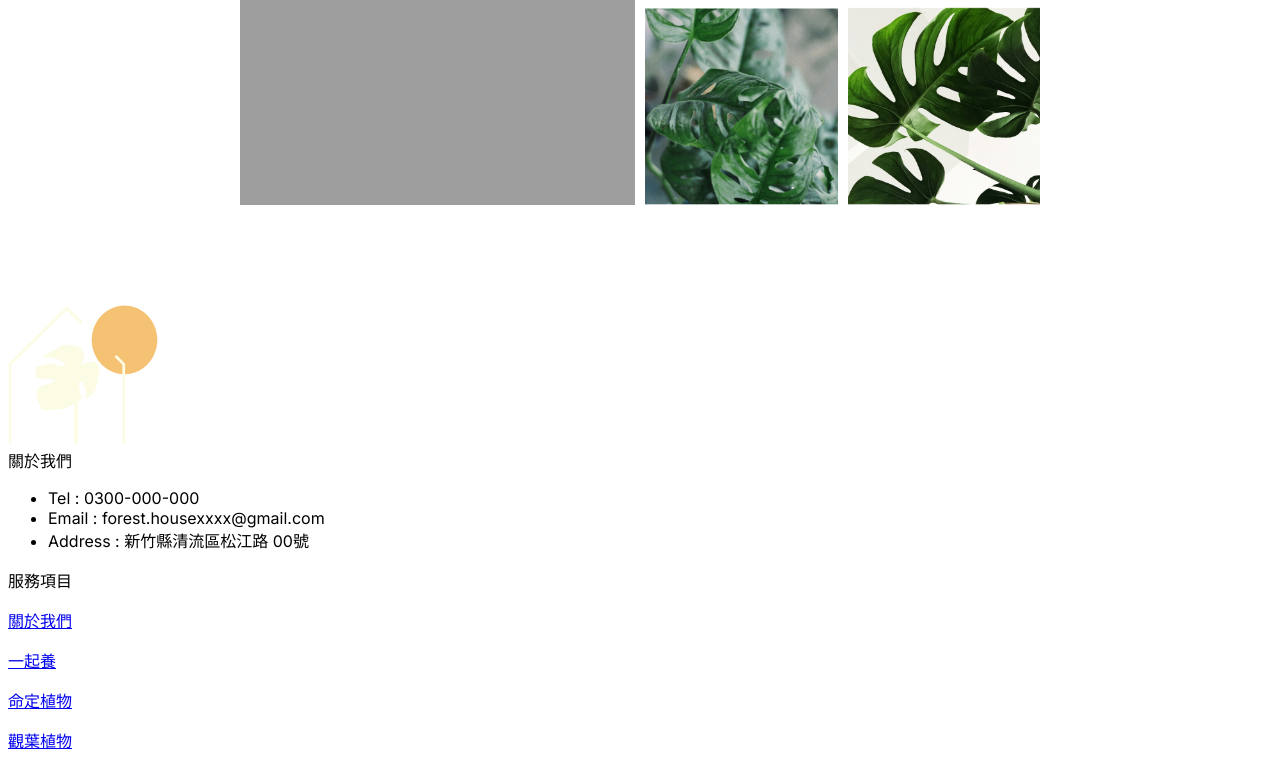
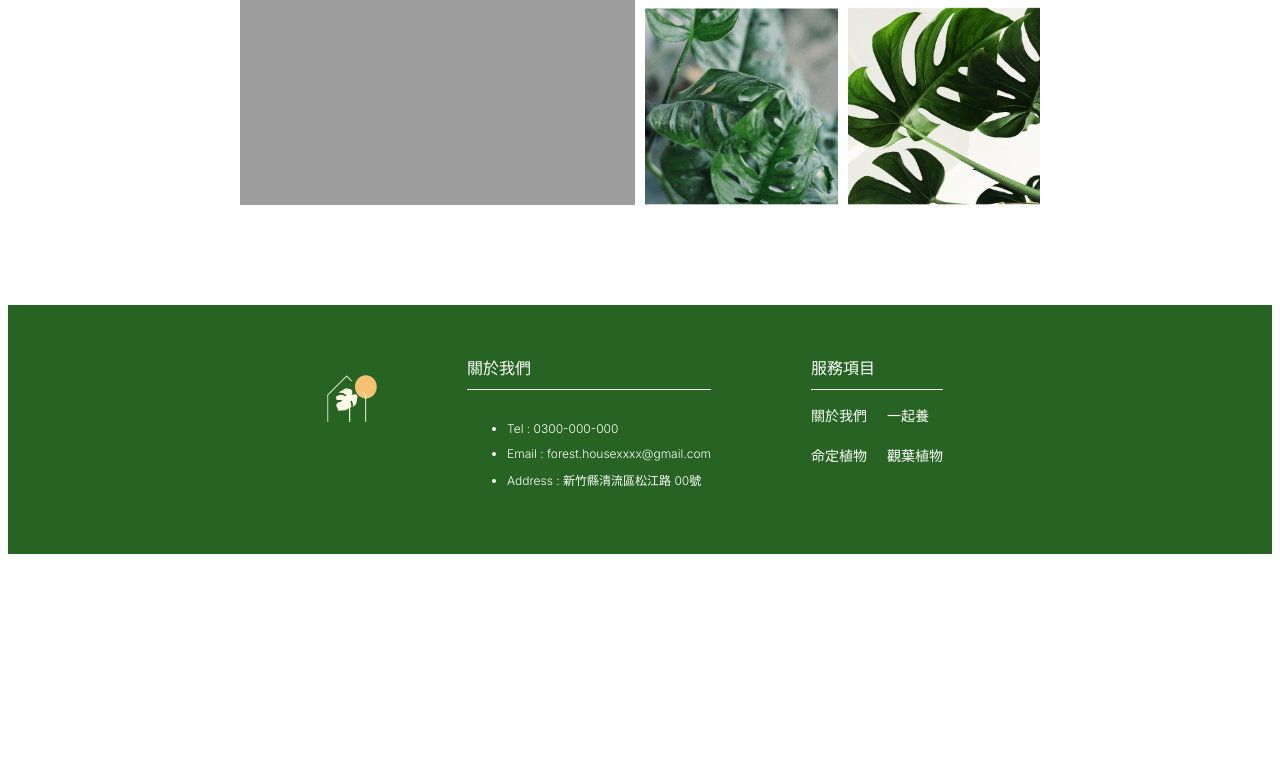
Before and after one commit to chuhua1997/website, a plain HTML site: page index.html in a window 1280 px wide. Shown: the part 2083-2851 px from the top of the page. After the commit the page ends 2645 px from the top, so only its background shows below. Drawn offline with nearby package versions, Linux system fonts and the light colour scheme; the site is published under a folder, as on GitHub Pages, so addresses that start at the root find nothing; a web font is replaced by a local one.

Commit message:
將引入css路徑+上./

```diff
--- a/index.html
+++ b/index.html
@@ -7,15 +7,15 @@
     <title>首頁</title>
 
     <!-- reset -->
-    <link rel="stylesheet" href="/css/reset.css">
+    <link rel="stylesheet" href="./css/reset.css">
 
     <!-- 拉入index.css檔(自己的) -->
-    <link rel="stylesheet" href="css/index.css">
+    <link rel="stylesheet" href="./css/index.css">
 
     <!-- footer檔案 -->
 
     <!-- inter文字檔案 -->
-    <link rel="stylesheet" href="/css/footer.css">
+    <link rel="stylesheet" href="./css/footer.css">
 
     <link
         href="https://fonts.googleapis.com/css2?family=Inter:wght@100..900&family=Noto+Sans+TC:wght@100..900&family=Protest+Riot&display=swap"
```
